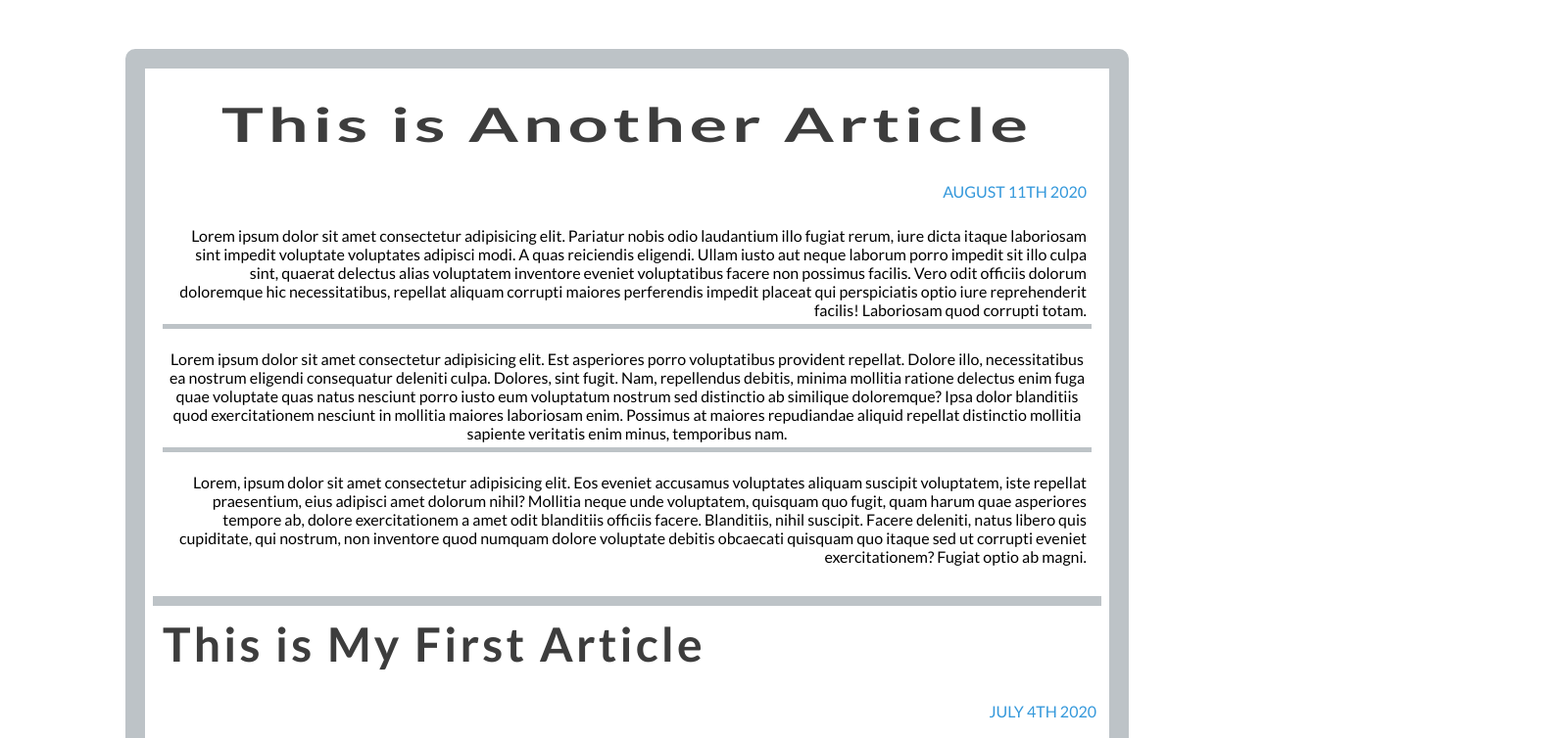
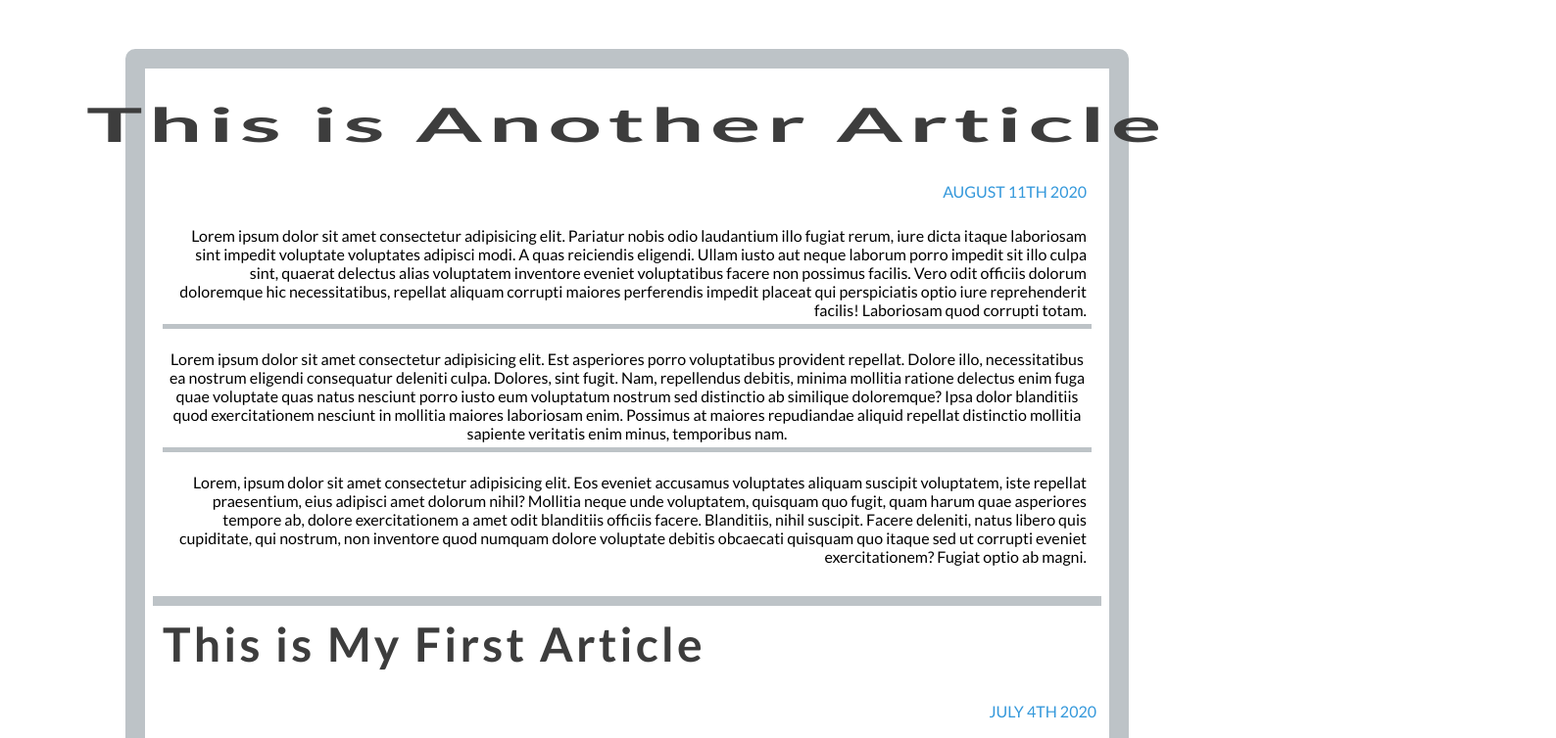
Before and after one commit to Jamflynt/RecreateBlog, a plain HTML site: page index.html in a window 1280 px wide. In both pictures the pointer is over the element "This is Another Article". Shown: the top 754 px of the page at 98% size, 1588 px wide, since content can reach past the window. Drawn offline with Linux system fonts and the light colour scheme.

Commit message:
Scaled up h2:hover transform to 2.

```diff
--- a/style.css
+++ b/style.css
@@ -21,7 +21,7 @@ h2 {
 
 h2:hover {
     text-align: center;
-    transform: scaleX(1.5);
+    transform: scaleX(2);
 }
 
 p {
```
